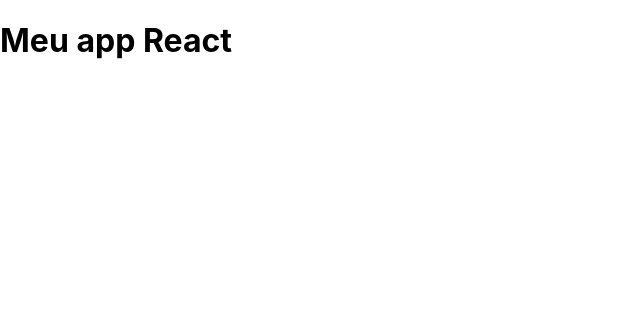
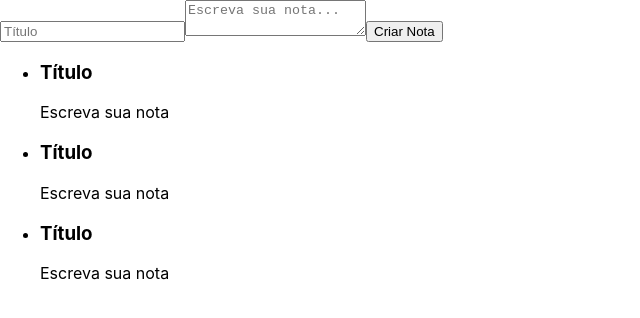
Before and after one commit to RafaelZelli/Aplicacao-de-notas, a React (Create React App) app: page / in a window 1280 px wide. Shown: the top 318 px of the page, without its empty margins (0-640 px from the left). Built offline with nearby package versions, Linux system fonts and the light colour scheme.

Commit message:
Criando componentes

```diff
--- a/src/App.js
+++ b/src/App.js
@@ -1,8 +1,16 @@
 import React from 'react';
+import ListaDeNotas from "./components/ListaDeNotas"
 
 function App() {
   return (
-    <h1>Meu app React</h1>
+    <section>
+      <form>
+      <input type="text" placeholder="Título"/>
+      <textarea placeholder="Escreva sua nota..." />
+      <button>Criar Nota</button>
+      </form>
+     <ListaDeNotas/>
+    </section>
   );
 }
 
--- /dev/null
+++ b/src/components/ListaDeNotas.jsx
@@ -0,0 +1,33 @@
+import React, { Component } from 'react'
+
+export default class ListaDeNotas extends Component{
+    render (){
+        return(<ul>
+            <li>
+              <section>
+                <header>
+                  <h3>Título</h3>
+                </header>
+                <p>Escreva sua nota</p>
+              </section>
+            </li>
+            <li>
+              <section>
+                <header>
+                  <h3>Título</h3>
+                </header>
+                <p>Escreva sua nota</p>
+              </section>
+            </li>
+            <li>
+              <section>
+                <header>
+                  <h3>Título</h3>
+                </header>
+                <p>Escreva sua nota</p>
+              </section>
+            </li>
+          </ul>)
+    }
+
+}
```
